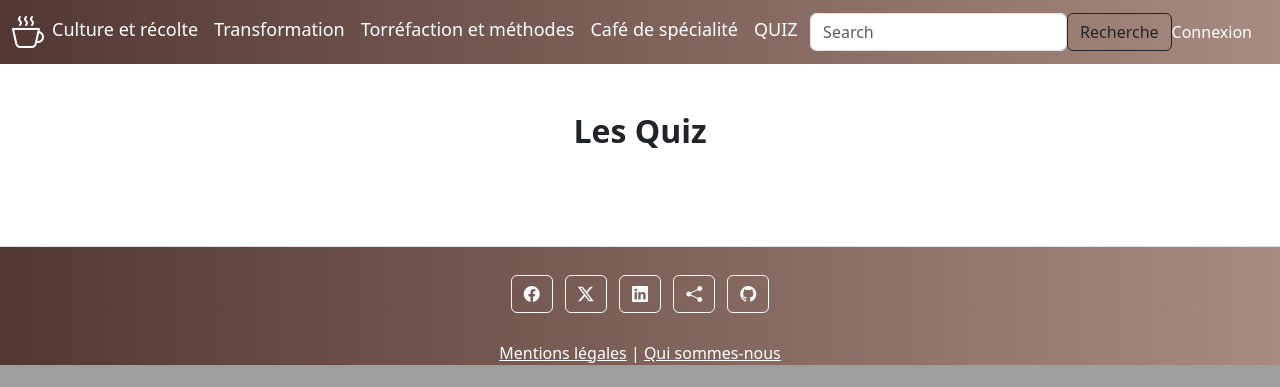
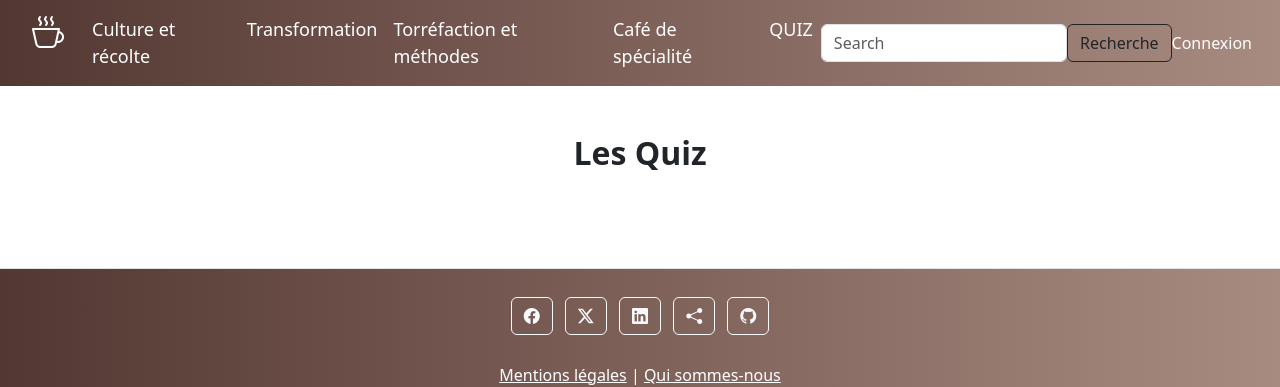
Before and after one commit to Aureliedjied/PROJET-12-COFFEE-LOVER, a Symfony app: template coffee-lover/templates/quiz/list.html.twig in a window 1280 px wide. Shown: the part 961-1348 px from the top of the page. Before the commit the page ends 1326 px from the top, so only its background shows below. Run offline with Twig, Linux system fonts and the light colour scheme; the template is opened without the code that fills it, so the values that code supplies are empty; some libraries are stand-ins or nearby versions.

Commit message:
cup alignment

```diff
--- a/coffee-lover/public/css/style.css
+++ b/coffee-lover/public/css/style.css
@@ -8,6 +8,13 @@
 }
 .nav-link{
     color: white !important;
+}
+
+#cup{
+    margin-right: 20px;
+    margin-left: 20px;
+    margin-bottom: 20px;
+    font-style: bolder;
 }
 
 footer {
--- a/coffee-lover/templates/base.html.twig
+++ b/coffee-lover/templates/base.html.twig
@@ -46,7 +46,7 @@
         <div class="collapse navbar-collapse" id="navbarSupportedContent">
           <ul class="navbar-nav me-auto mb-2 mb-lg-0">
             <li class="nav-item">
-              <a href="{{ path('app_home') }}"><span class="bi bi-cup-hot pr-4" style="font-size: 2rem"></span></a>
+              <a href="{{ path('app_home') }}"><span id="cup" class="bi bi-cup-hot pr-4" style="font-size: 2rem"></span></a>
             </li>
             <li class="nav-item">
               <a class="nav-link" href="#">Culture et récolte</a>
```
Also changed, not shown: 1 other file.
